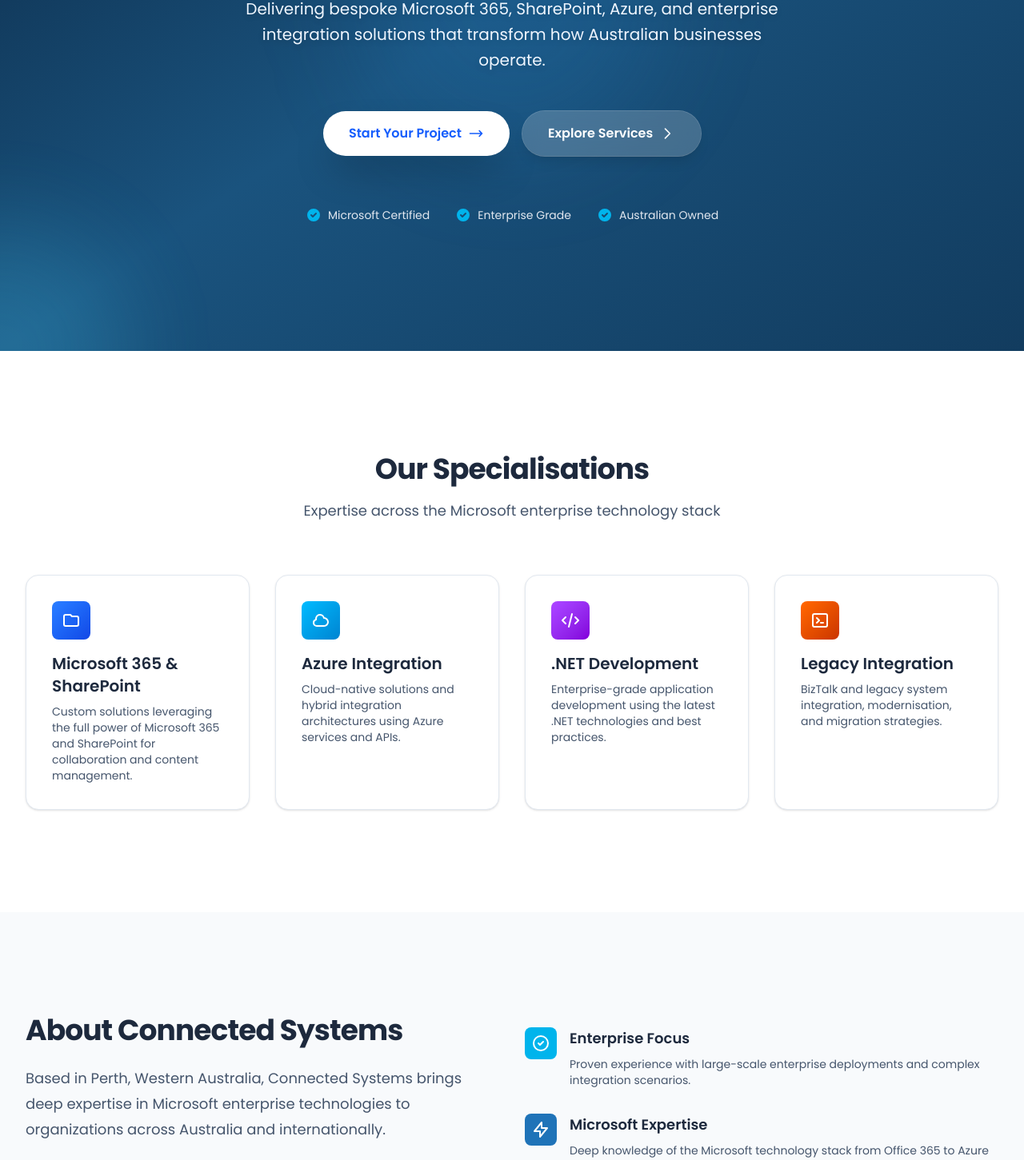
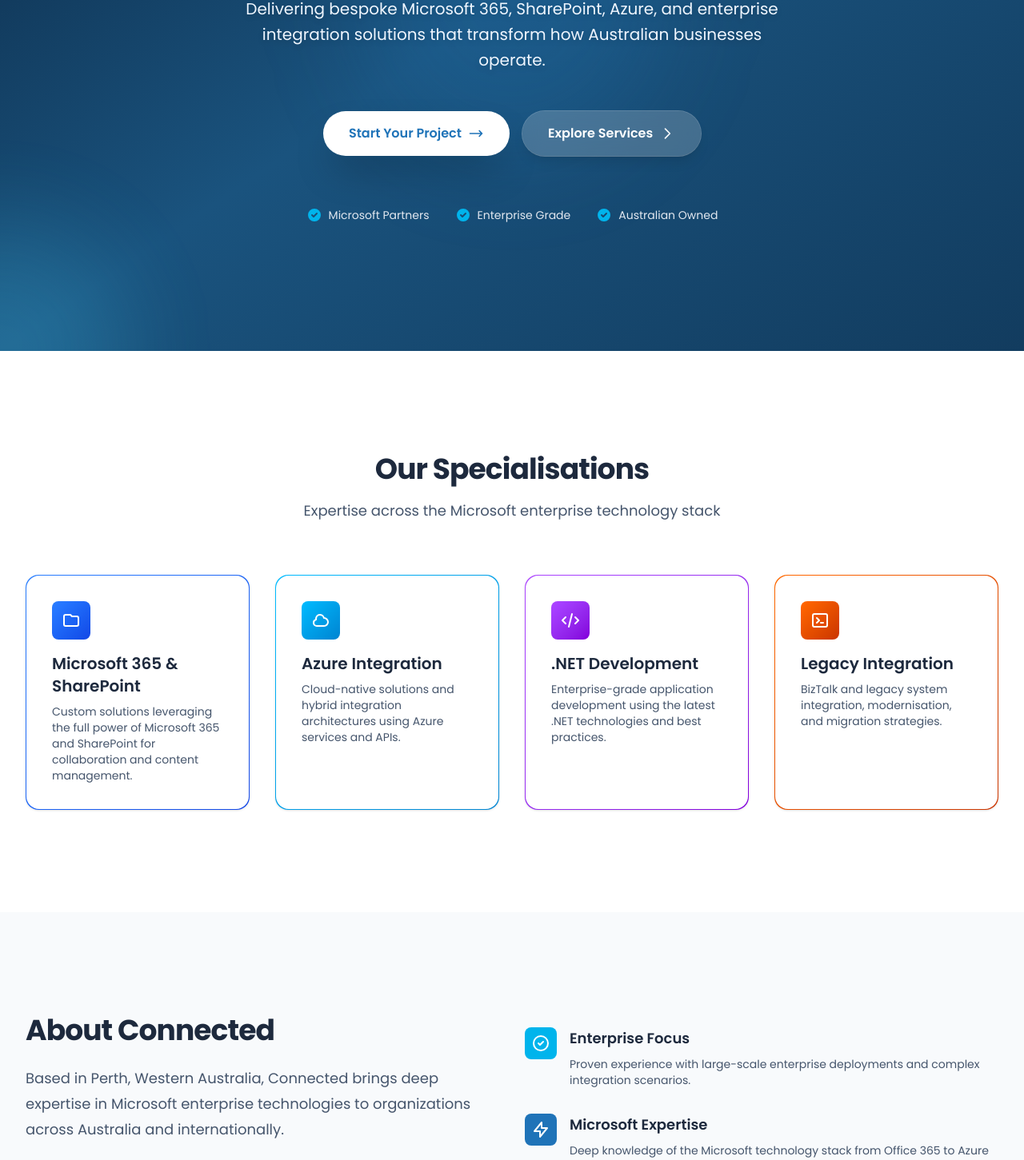
Before and after one commit to connectedsystemsau/connected-website, a Next.js app: page / in a window 1280 px wide. Shown: the part 440-1891 px from the top of the page at 80% size. Built offline with nearby package versions, Linux system fonts and the light colour scheme.

Commit message:
brand for services

```diff
--- a/src/app/page.tsx
+++ b/src/app/page.tsx
@@ -55,7 +55,7 @@
             <div className="mt-12 flex flex-col sm:flex-row items-center justify-center gap-4">
               <a
                 href="#contact"
-                className="group relative inline-flex items-center justify-center rounded-full bg-white hover:bg-blue-50 px-8 py-4 text-base font-semibold text-blue-600 shadow-2xl transition-all hover:scale-105 hover:shadow-white/50 w-full sm:w-auto"
+                className="group relative inline-flex items-center justify-center rounded-full bg-white hover:bg-blue-50 px-8 py-4 text-base font-semibold text-primary-dark shadow-2xl transition-all hover:scale-105 hover:shadow-white/50 w-full sm:w-auto"
               >
                 <span className="relative z-10">Start Your Project</span>
                 <svg className="ml-2 h-5 w-5 transition-transform group-hover:translate-x-1" fill="none" viewBox="0 0 24 24" stroke="currentColor">
@@ -79,7 +79,7 @@
                 <svg className="h-5 w-5 text-primary-light" fill="currentColor" viewBox="0 0 20 20">
                   <path fillRule="evenodd" d="M10 18a8 8 0 100-16 8 8 0 000 16zm3.707-9.293a1 1 0 00-1.414-1.414L9 10.586 7.707 9.293a1 1 0 00-1.414 1.414l2 2a1 1 0 001.414 0l4-4z" clipRule="evenodd" />
                 </svg>
-                <span>Microsoft Certified</span>
+                <span>Microsoft Partners</span>
               </div>
               <div className="flex items-center gap-2">
                 <svg className="h-5 w-5 text-primary-light" fill="currentColor" viewBox="0 0 20 20">
@@ -111,7 +111,8 @@
           </div>
           <div className="mx-auto mt-16 grid max-w-7xl grid-cols-1 gap-8 sm:grid-cols-2 lg:grid-cols-4">
             {/* Service 1 - Microsoft 365 & SharePoint (Blue) */}
-            <div className="group relative overflow-hidden rounded-2xl border border-slate-200 dark:border-slate-800 bg-white dark:bg-slate-900 p-8 shadow-sm hover:shadow-xl transition-all hover:scale-105">
+            <div className="group relative overflow-hidden rounded-2xl bg-gradient-to-br from-blue-500 to-blue-700 p-[1px] shadow-sm hover:shadow-xl transition-all hover:scale-105">
+              <div className="h-full rounded-2xl bg-white dark:bg-slate-900 p-8">
                 <div className="mb-4 h-12 w-12 rounded-lg bg-gradient-to-br from-blue-500 to-blue-700 flex items-center justify-center">
                   <svg className="h-6 w-6 text-white" fill="none" viewBox="0 0 24 24" stroke="currentColor">
                     <path strokeLinecap="round" strokeLinejoin="round" strokeWidth={2} d="M3 7v10a2 2 0 002 2h14a2 2 0 002-2V9a2 2 0 00-2-2h-6l-2-2H5a2 2 0 00-2 2z" />
@@ -124,9 +125,11 @@
                   Custom solutions leveraging the full power of Microsoft 365 and SharePoint for collaboration and content management.
                 </p>
               </div>
+            </div>
 
             {/* Service 2 - Azure Integration (Sky Blue) */}
-            <div className="group relative overflow-hidden rounded-2xl border border-slate-200 dark:border-slate-800 bg-white dark:bg-slate-900 p-8 shadow-sm hover:shadow-xl transition-all hover:scale-105">
+            <div className="group relative overflow-hidden rounded-2xl bg-gradient-to-br from-sky-400 to-sky-600 p-[1px] shadow-sm hover:shadow-xl transition-all hover:scale-105">
+              <div className="h-full rounded-2xl bg-white dark:bg-slate-900 p-8">
                 <div className="mb-4 h-12 w-12 rounded-lg bg-gradient-to-br from-sky-400 to-sky-600 flex items-center justify-center">
                   <svg className="h-6 w-6 text-white" fill="none" viewBox="0 0 24 24" stroke="currentColor">
                     <path strokeLinecap="round" strokeLinejoin="round" strokeWidth={2} d="M3 15a4 4 0 004 4h9a5 5 0 10-.1-9.999 5.002 5.002 0 10-9.78 2.096A4.001 4.001 0 003 15z" />
@@ -139,9 +142,11 @@
                   Cloud-native solutions and hybrid integration architectures using Azure services and APIs.
                 </p>
               </div>
+            </div>
 
             {/* Service 3 - .NET Development (Purple) */}
-            <div className="group relative overflow-hidden rounded-2xl border border-slate-200 dark:border-slate-800 bg-white dark:bg-slate-900 p-8 shadow-sm hover:shadow-xl transition-all hover:scale-105">
+            <div className="group relative overflow-hidden rounded-2xl bg-gradient-to-br from-purple-500 to-purple-700 p-[1px] shadow-sm hover:shadow-xl transition-all hover:scale-105">
+              <div className="h-full rounded-2xl bg-white dark:bg-slate-900 p-8">
                 <div className="mb-4 h-12 w-12 rounded-lg bg-gradient-to-br from-purple-500 to-purple-700 flex items-center justify-center">
                   <svg className="h-6 w-6 text-white" fill="none" viewBox="0 0 24 24" stroke="currentColor">
                     <path strokeLinecap="round" strokeLinejoin="round" strokeWidth={2} d="M10 20l4-16m4 4l4 4-4 4M6 16l-4-4 4-4" />
@@ -154,9 +159,11 @@
                   Enterprise-grade application development using the latest .NET technologies and best practices.
                 </p>
               </div>
+            </div>
 
             {/* Service 4 - Legacy Integration (Orange) */}
-            <div className="group relative overflow-hidden rounded-2xl border border-slate-200 dark:border-slate-800 bg-white dark:bg-slate-900 p-8 shadow-sm hover:shadow-xl transition-all hover:scale-105">
+            <div className="group relative overflow-hidden rounded-2xl bg-gradient-to-br from-orange-500 to-orange-700 p-[1px] shadow-sm hover:shadow-xl transition-all hover:scale-105">
+              <div className="h-full rounded-2xl bg-white dark:bg-slate-900 p-8">
                 <div className="mb-4 h-12 w-12 rounded-lg bg-gradient-to-br from-orange-500 to-orange-700 flex items-center justify-center">
                   <svg className="h-6 w-6 text-white" fill="none" viewBox="0 0 24 24" stroke="currentColor">
                     <path strokeLinecap="round" strokeLinejoin="round" strokeWidth={2} d="M8 9l3 3-3 3m5 0h3M5 20h14a2 2 0 002-2V6a2 2 0 00-2-2H5a2 2 0 00-2 2v12a2 2 0 002 2z" />
@@ -171,6 +178,7 @@
               </div>
             </div>
           </div>
+        </div>
       </section>
 
       {/* About Section */}
@@ -179,10 +187,10 @@
           <div className="mx-auto grid max-w-2xl grid-cols-1 gap-x-8 gap-y-16 lg:mx-0 lg:max-w-none lg:grid-cols-2 lg:items-center">
             <div>
               <h2 className="text-3xl font-bold tracking-tight text-foreground sm:text-4xl">
-                About Connected Systems
+                About Connected
               </h2>
               <p className="mt-6 text-lg leading-8 text-slate-600 dark:text-slate-400">
-                Based in Perth, Western Australia, Connected Systems brings deep expertise in Microsoft
+                Based in Perth, Western Australia, Connected brings deep expertise in Microsoft
                 enterprise technologies to organizations across Australia and internationally.
               </p>
               <p className="mt-6 text-base leading-7 text-slate-600 dark:text-slate-400">
@@ -245,7 +253,7 @@
               Get Connected
             </h2>
             <p className="mt-4 text-lg leading-8 text-slate-400">
-              Let&rsquo;s discuss how Connected Systems can help your organisation
+              Let&rsquo;s discuss how we can help your organisation
             </p>
           </div>
           <div className="mx-auto mt-16 grid max-w-2xl grid-cols-1 gap-8 lg:grid-cols-1 justify-center">
@@ -326,7 +334,7 @@
                 height={32}
               />
               <p className="text-sm text-slate-400">
-                © {new Date().getFullYear()} Connected Systems. All rights reserved.
+                © {new Date().getFullYear()} Connected Systems Group. All rights reserved.
               </p>
             </div>
             <div className="flex gap-6">
```
Lines whose indentation alone changed are shown as unchanged.
